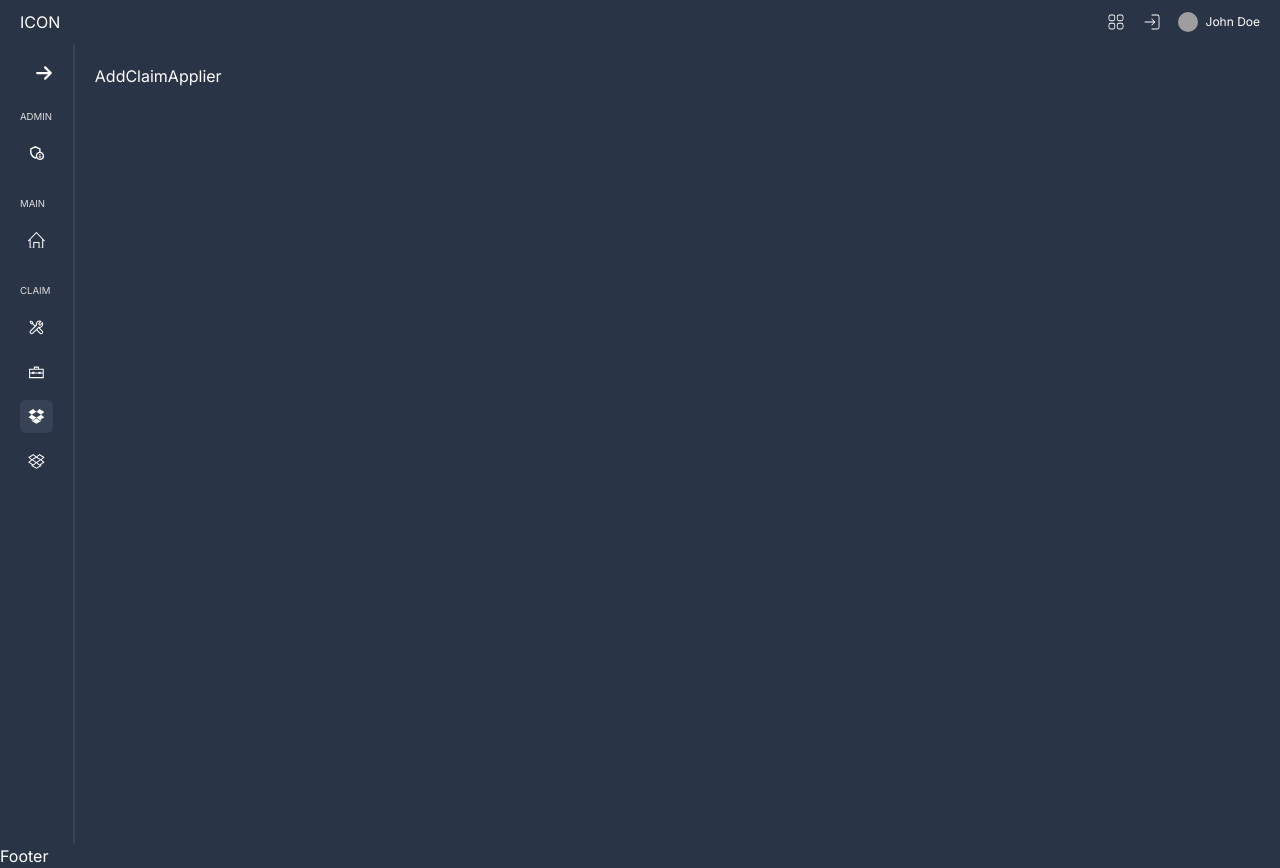
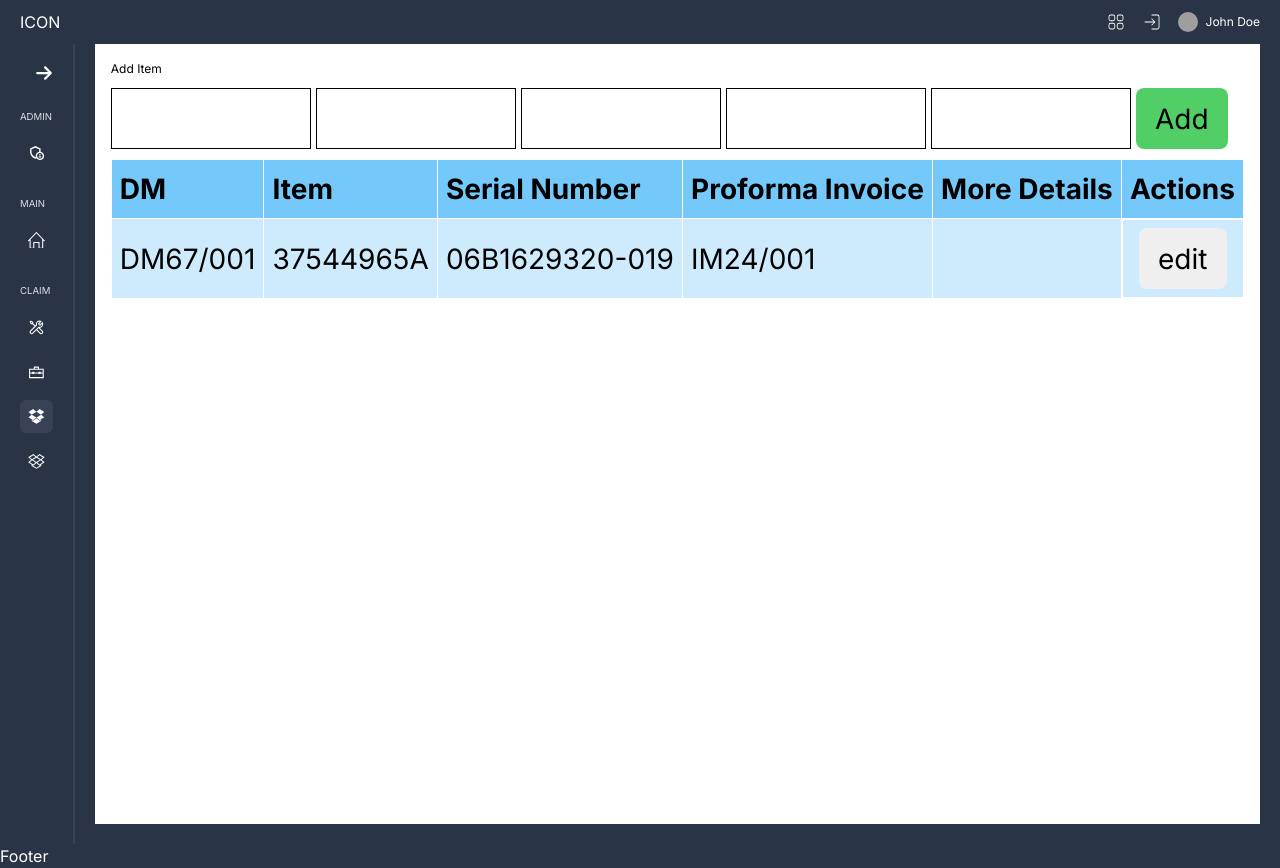
Before and after one commit to Nasaee/cliam-tracking, a React (Vite) app in the folder client/: page /add-appliers in a window 1280 px wide. Built offline with nearby package versions, Linux system fonts and the light colour scheme; grey boxes are pictures that could not be loaded.

Commit message:
create AddClaimApplier to Project

```diff
--- a/client/package.json
+++ b/client/package.json
@@ -12,15 +12,19 @@
   "dependencies": {
     "@emotion/react": "^11.11.3",
     "@emotion/styled": "^11.11.0",
+    "@hookform/resolvers": "^3.3.4",
     "@mui/material": "^5.15.10",
     "@mui/x-data-grid": "^6.19.4",
     "@types/recharts": "^1.8.29",
     "react": "^18.2.0",
     "react-dom": "^18.2.0",
+    "react-hook-form": "^7.50.1",
+    "react-hot-toast": "^2.4.1",
     "react-icons": "^5.0.1",
     "react-router-dom": "^6.22.0",
     "recharts": "^2.12.0",
-    "styled-components": "^6.1.8"
+    "styled-components": "^6.1.8",
+    "zod": "^3.22.4"
   },
   "devDependencies": {
     "@types/react": "^18.2.55",
--- a/client/src/App.tsx
+++ b/client/src/App.tsx
@@ -9,22 +9,26 @@ import AdminPermission from './pages/AdminPermission';
 import PrivateRoute from './pages/PrivateRoute';
 import AddClaimApplier from './pages/AddClaimApplier';
 import AddClaimOtherProducts from './pages/AddClaimOtherProducts';
+import { Toaster } from 'react-hot-toast';
 
 function App() {
   const Layout = () => {
     return (
+      <>
         <main className='font-inter'>
           <Navbar />
           <div className='flex'>
             <div className='menu-container | p-5 border-r-2 border-[#384256]'>
               <Menu />
             </div>
-          <div className='content-container | w-full min-h-screen p-5 overflow-hidden'>
+            <div className='content-container | w-full min-h-screen px-5 pb-5 overflow-hidden'>
               <Outlet />
             </div>
           </div>
           <Footer />
         </main>
+        <Toaster />
+      </>
     );
   };
 
--- a/client/src/commponents/BarChart.tsx
+++ b/client/src/commponents/BarChart.tsx
@@ -50,9 +50,9 @@ const BarChartBox = () => {
           />
         </BarChart>
       </ResponsiveContainer>
-      <div className='options | flex justify-between gap-2 text-sm mt-4'>
+      <div className='options | flex justify-between flex-wrap gap-4 text-sm mt-4'>
         {sendOutItemsAmount.map((item) => (
-          <div className='option | flex flex-col  gap-2' key={nanoid()}>
+          <div className='option | flex flex-col gap-2' key={nanoid()}>
             <div className='title | flex items-center gap-2'>
               <span>{item.year}</span>
             </div>
--- a/client/src/commponents/DataTable.tsx
+++ b/client/src/commponents/DataTable.tsx
@@ -38,13 +38,6 @@ export default function DataTable({ columns, rows }: TableProps) {
           className='bg-white p-4'
           rows={rows}
           columns={[...columns, actionColumn]}
-          initialState={{
-            pagination: {
-              paginationModel: {
-                pageSize: 20,
-              },
-            },
-          }}
           slots={{ toolbar: GridToolbar }}
           slotProps={{
             toolbar: {
--- /dev/null
+++ b/client/src/commponents/EditableRow.tsx
@@ -0,0 +1,29 @@
+interface Props {
+  serialNumber: string;
+  dmNumber: string;
+  itemCode: string;
+  proformaInv: string;
+  additionInfo: string;
+}
+const EditableRow = () => {
+  return (
+    <tr>
+      <td>
+        <input type='text' name='dmNumber' />
+      </td>
+      <td>
+        <input type='text' name='itemCode' />
+      </td>
+      <td>
+        <input type='text' name='serialNumber' />
+      </td>
+      <td>
+        <input type='text' name='proformaInv' />
+      </td>
+      <td>
+        <input type='text' name='additionInfo' />
+      </td>
+    </tr>
+  );
+};
+export default EditableRow;
--- a/client/src/commponents/PieChart.tsx
+++ b/client/src/commponents/PieChart.tsx
@@ -1,6 +1,5 @@
 import { PieChart, Pie, ResponsiveContainer, Cell } from 'recharts';
 import calculatePercentage from '../utils/calculatePercentage';
-import { ReceiveStatus } from '../data';
 
 type PieChartBoxProps = {
   titel: string;
--- /dev/null
+++ b/client/src/commponents/ReadOnlyRow.tsx
@@ -0,0 +1,27 @@
+import { Contact } from '../pages/AddClaimApplier';
+
+interface Props {
+  row: Contact;
+  handleEditClick: (
+    e: React.MouseEvent<HTMLButtonElement, MouseEvent>,
+    row: Contact
+  ) => void;
+}
+const ReadOnlyRow = ({ row, handleEditClick }: Props) => {
+  const { serialNumber, dmNumber, itemCode, proformaInv, additionInfo } = row;
+  return (
+    <tr>
+      <td>{dmNumber}</td>
+      <td>{itemCode}</td>
+      <td>{serialNumber}</td>
+      <td>{proformaInv}</td>
+      <td>{additionInfo}</td>
+      <td>
+        <button type='button' onClick={(e) => handleEditClick(e, row)}>
+          edit
+        </button>
+      </td>
+    </tr>
+  );
+};
+export default ReadOnlyRow;
--- /dev/null
+++ b/client/src/mock-data.ts
@@ -0,0 +1,11 @@
+const mockData = [
+  {
+    dmNumber: 'DM67/001',
+    itemCode: '37544965A',
+    serialNumber: '06B1629320-019',
+    proformaInv: 'IM24/001',
+    additionInfo: '',
+  },
+];
+
+export default mockData;
--- a/client/src/pages/AddClaimApplier.tsx
+++ b/client/src/pages/AddClaimApplier.tsx
@@ -1,4 +1,195 @@
+import styled from 'styled-components';
+import { useState } from 'react';
+import toast from 'react-hot-toast';
+import ReadOnlyRow from '../commponents/ReadOnlyRow';
+
+// ! temporary
+import mockData from '../mock-data';
+import EditableRow from '../commponents/EditableRow';
+
+export interface Contact {
+  dmNumber: string;
+  itemCode: string;
+  serialNumber: string;
+  proformaInv: string;
+  additionInfo: string;
+}
 const AddClaimApplier = () => {
-  return <div>AddClaimApplier</div>;
+  // const [contacts, setContacts] = useState<Contact[]>([]);
+  // ! temporary (uncomment top)
+  const [contacts, setContacts] = useState<Contact[]>(mockData);
+  const [addFormData, setAddFormData] = useState({
+    dmNumber: '',
+    itemCode: '',
+    serialNumber: '',
+    proformaInv: '',
+    additionInfo: '',
+  });
+
+  const handleAddItem = (e: React.ChangeEvent<HTMLInputElement>) => {
+    e.preventDefault();
+    const fieldName = e.target.getAttribute('name') as string;
+    const fieldValue = e.target.value;
+    setAddFormData({ ...addFormData, [fieldName]: fieldValue });
+  };
+
+  const handleAddFormSubmit = (e: React.FormEvent<HTMLFormElement>) => {
+    e.preventDefault();
+    if (
+      !addFormData.dmNumber ||
+      !addFormData.itemCode ||
+      !addFormData.serialNumber
+    )
+      return toast.error('DM, Item, Serial Number cannot be empty');
+    const newContact = {
+      dmNumber: addFormData.dmNumber,
+      itemCode: addFormData.itemCode,
+      serialNumber: addFormData.serialNumber,
+      proformaInv: addFormData.proformaInv,
+      additionInfo: addFormData.additionInfo,
+    };
+    setContacts([...contacts, newContact]);
+    setAddFormData({
+      dmNumber: '',
+      itemCode: '',
+      serialNumber: '',
+      proformaInv: '',
+      additionInfo: '',
+    });
+  };
+
+  const [editContactId, setEditContactId] = useState<string | number | null>(
+    null
+  );
+
+  const handleEditClick = (
+    e: React.MouseEvent<HTMLButtonElement, MouseEvent>,
+    row: Contact
+  ) => {
+    e.preventDefault();
+    if (!row) return;
+    setEditContactId(row.serialNumber);
+  };
+
+  return (
+    <Wrapper className='bg-white w-full h-full text-black'>
+      <h1>Add Item</h1>
+      <form onSubmit={handleAddFormSubmit}>
+        <input
+          type='text'
+          name='dmNumber'
+          value={addFormData.dmNumber}
+          onChange={handleAddItem}
+        />
+        <input
+          type='text'
+          name='itemCode'
+          value={addFormData.itemCode}
+          onChange={handleAddItem}
+        />
+        <input
+          type='text'
+          name='serialNumber'
+          value={addFormData.serialNumber}
+          onChange={handleAddItem}
+        />
+        <input
+          type='text'
+          name='proformaInv'
+          value={addFormData.proformaInv}
+          onChange={handleAddItem}
+        />
+        <input
+          type='text'
+          name='additionInfo'
+          value={addFormData.additionInfo}
+          onChange={handleAddItem}
+        />
+        <button type='submit' className='bg-[#51cf66]'>
+          Add
+        </button>
+      </form>
+      <form>
+        <table>
+          <thead>
+            <tr>
+              <th>DM</th>
+              <th>Item</th>
+              <th>Serial Number</th>
+              <th>Proforma Invoice</th>
+              <th>More Details</th>
+              <th>Actions</th>
+            </tr>
+          </thead>
+          <tbody>
+            {contacts.map((row) => {
+              return (
+                <>
+                  {editContactId === row.serialNumber ? (
+                    <EditableRow />
+                  ) : (
+                    <ReadOnlyRow
+                      key={row.serialNumber}
+                      row={row}
+                      handleEditClick={handleEditClick}
+                    />
+                  )}
+                </>
+              );
+            })}
+          </tbody>
+        </table>
+      </form>
+    </Wrapper>
+  );
 };
 export default AddClaimApplier;
+
+const Wrapper = styled.div`
+  & {
+    display: flex;
+    flex-direction: column;
+    gap: 10px;
+    padding: 1rem;
+    font-size: 12px;
+  }
+
+  input {
+    border: 1px solid black;
+    width: 200px;
+  }
+
+  table {
+    border-collapse: collapse;
+    width: 100%;
+  }
+
+  th,
+  td {
+    border: 1px solid #ffffff;
+    text-align: left;
+    padding: 8px;
+  }
+
+  th {
+    background-color: rgb(117, 201, 250);
+  }
+
+  td {
+    background-color: rgb(205, 235, 253);
+  }
+
+  form {
+    display: flex;
+    gap: 5px;
+  }
+
+  form td:last-child {
+    display: flex;
+    justify-content: space-evenly;
+  }
+
+  form * {
+    font-size: 28px;
+  }
+`;
--- a/client/src/pages/Appliers.tsx
+++ b/client/src/pages/Appliers.tsx
@@ -10,8 +10,7 @@ const Appliers = () => {
       headerName: 'No.',
       width: 90,
       valueFormatter(params) {
-        console.log(params);
-
+        // TODO: fix this to sequence number or remove column
         return params.value;
       },
     },
@@ -75,7 +74,7 @@ const Appliers = () => {
         <h1>Appliers</h1>
         {/* // TODO: Add path to add page */}
         <Link
-          to='/add-claim-appliers'
+          to='/add-appliers'
           className='bg-white text-black py-1 px-2 text-xs rounded-[8px]'
         >
           Add Items
--- a/client/src/pages/Home.tsx
+++ b/client/src/pages/Home.tsx
@@ -1,6 +1,6 @@
 import BarChartBox from '../commponents/BarChart';
 import PieChart from '../commponents/PieChart';
-import UnreceivePieChart from '../commponents/UnreceivePieChart';
+// import UnreceivePieChart from '../commponents/UnreceivePieChart';
 import { receiveStatus } from '../data';
 import groupDataByItem from '../utils/groupDatabyItem';
 
@@ -25,9 +25,10 @@ const Home = () => {
             data={receiveStatus}
           />
         </div>
-        <div className='row-span-2 border-2 border-[#384256] rounded-lg'>
+        {/* uncomment if need to show */}
+        {/* <div className='row-span-2 border-2 border-[#384256] rounded-lg'>
           <UnreceivePieChart />
-        </div>
+        </div> */}
         <div className='row-span-2 border-2 border-[#384256] rounded-lg'>
           <PieChart
             titel='544965'
--- a/client/src/utils/groupDatabyItem.ts
+++ b/client/src/utils/groupDatabyItem.ts
@@ -68,7 +68,6 @@ const groupDataByItem = (data: ReceiveStatus[]): GroupedResult => {
       result[key][name].totalAmount += itemValue;
     }
   });
-  console.log(result);
 
   return result;
 };
```
Also changed, not shown: 1 other file (tests, documents, lock files or other folders). Lines whose indentation alone changed are shown as unchanged.
